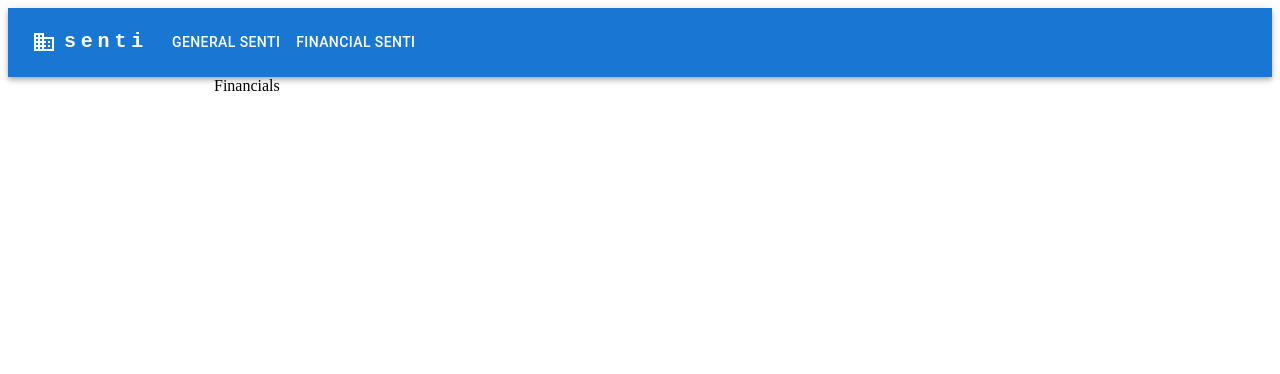
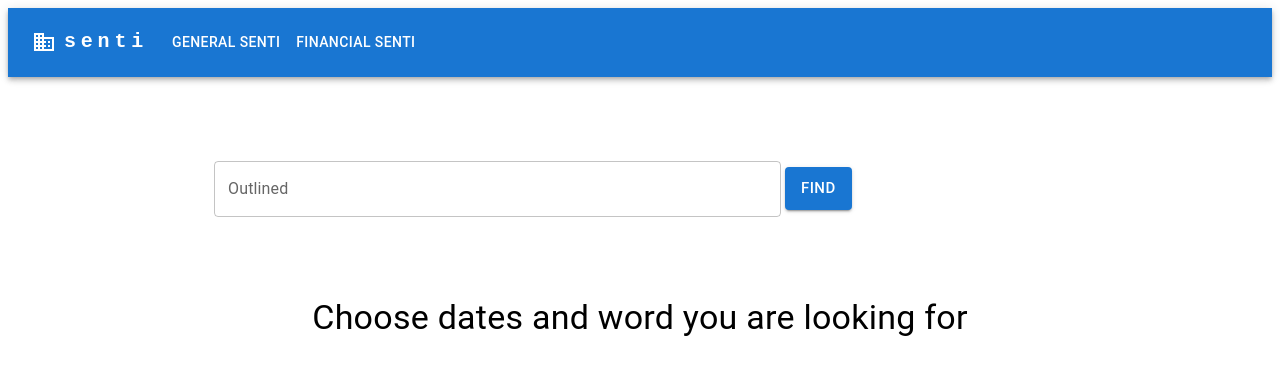
Before and after one commit to bohdangarchu/senti, a React app in the folder frontend/: page /financial in a window 1280 px wide. Shown: the top 374 px of the page. Built offline with nearby package versions, Linux system fonts and the light colour scheme; the HTML template or start-up script is replaced by a standard one.

Commit message:
routing&refactoring for rouiting&financials

```diff
--- a/frontend/src/App.js
+++ b/frontend/src/App.js
@@ -4,6 +4,7 @@ import Financials from "./pages/Financials";
 import Header from "./components/Header";
 import { Container } from "@mui/material/";
 import { Routes, Route } from "react-router-dom";
+import NotFound from "./pages/NotFound";
 
 export default function App() {
   return (
@@ -13,6 +14,7 @@ export default function App() {
         <Routes>
           <Route path="/" element={<General />} />
           <Route path="/financial" element={<Financials />} />
+          <Route path="*" element={<NotFound />} />
         </Routes>
       </Container>
     </>
--- a/frontend/src/components/RangeDatePicker.js
+++ b/frontend/src/components/RangeDatePicker.js
@@ -1,5 +1,5 @@
 import * as React from "react";
-import { Box, TextField, Grid, Button } from "@mui/material/";
+import { TextField, Grid, Button } from "@mui/material/";
 import { useState } from "react";
 import FromDatePicker from "./FromDatePicker";
 import ToDatePicker from "./ToDatePicker";
@@ -22,14 +22,7 @@ export default function RangeDatePicker(props) {
   }
 
   return (
-    <Grid
-      my={10}
-      container
-      spacing={0.5}
-      direction="row"
-      justifyContent="center"
-      alignItems="center"
-    >
+    <Grid my={10} container spacing={0.5} alignItems="center">
       <Grid item xs={6} lg={4}>
         <TextField
           fullWidth
@@ -48,9 +41,19 @@ export default function RangeDatePicker(props) {
       <Grid item xs={3} lg={3}>
         <ToDatePicker onDateSelect={handleDateSelect} />
       </Grid>
-      <Grid item xs={6} lg={2}>
+      <Grid
+        item
+        xs={6}
+        lg={2}
+        sx={{
+          display: "flex",
+          flexDirection: "row",
+          justifyContent: "center",
+        }}
+      >
         <Button
           variant="contained"
+          size="large"
           onClick={() => props.onRangeSelect(fromDate, toDate, sentiWord)}
         >
           Generate
--- /dev/null
+++ b/frontend/src/components/StockPicker.js
@@ -0,0 +1,42 @@
+import React, { useState } from "react";
+import { Grid, TextField, Button } from "@mui/material/";
+function StockPicker() {
+  const [companyName, setCompanyName] = useState("");
+  console.log(companyName);
+  return (
+    <Grid my={10} container spacing={0.5} direction="row" alignItems="center">
+      <Grid item xs={8} lg={8}>
+        <TextField
+          fullWidth
+          id="outlined-basic"
+          label="Outlined"
+          variant="outlined"
+          value={companyName}
+          onChange={(e) => {
+            setCompanyName(e.target.value);
+          }}
+        />
+      </Grid>
+      <Grid
+        item
+        xs={4}
+        lg={1}
+        sx={{
+          display: "flex",
+          flexDirection: "row",
+          justifyContent: "start",
+        }}
+      >
+        <Button
+          variant="contained"
+          size="large"
+          onClick={() => console.log(companyName)}
+        >
+          Find
+        </Button>
+      </Grid>
+    </Grid>
+  );
+}
+
+export default StockPicker;
--- a/frontend/src/pages/Financials.js
+++ b/frontend/src/pages/Financials.js
@@ -1,7 +1,32 @@
 import React from "react";
-
+import { Grid, Typography, Box } from "@mui/material/";
+import StockPicker from "../components/StockPicker";
 function Financials() {
-  return <div>Financials</div>;
+  return (
+    <Grid container>
+      <Grid
+        item
+        xs={12}
+        sx={{ dispaly: "flex", justifyContent: "center", border: "1" }}
+      >
+        <StockPicker />
+      </Grid>
+      <Grid item xs={12}>
+        <Typography variant="h4" align="center" gutterBottom>
+          Choose dates and word you are looking for
+        </Typography>
+        <Box
+          sx={{ display: "flex" }}
+          direction="row"
+          justifyContent="center"
+          alignItems="center"
+          mt={5}
+        >
+          {/* {loading && <CircularProgress size={100} />} */}
+        </Box>
+      </Grid>
+    </Grid>
+  );
 }
 
 export default Financials;
--- a/frontend/src/pages/Generals.js
+++ b/frontend/src/pages/Generals.js
@@ -6,6 +6,24 @@ import RangeDatePicker from "../components/RangeDatePicker";
 import useFetch from "../hooks/useFetch";
 import { Line, getElementAtEvent } from "react-chartjs-2";
 import { options } from "../components/options";
+import {
+  Chart,
+  LineController,
+  LineElement,
+  PointElement,
+  LinearScale,
+  Title,
+  CategoryScale,
+} from "chart.js";
+
+Chart.register(
+  LineController,
+  LineElement,
+  PointElement,
+  LinearScale,
+  Title,
+  CategoryScale
+);
 
 export default function Generals() {
   const [fetchData, setFetchData] = useState([]);
--- /dev/null
+++ b/frontend/src/pages/NotFound.js
@@ -0,0 +1,36 @@
+import React from "react";
+import { Box, Button, Container, Typography } from "@mui/material";
+import Grid from "@mui/material/Grid";
+
+export default function NotFound() {
+  return (
+    <Box
+      sx={{
+        display: "flex",
+        justifyContent: "center",
+        alignItems: "center",
+        minHeight: "100vh",
+      }}
+    >
+      <Container maxWidth="md">
+        <Grid container spacing={2}>
+          <Grid xs={6}>
+            <Typography variant="h1">404</Typography>
+            <Typography variant="h6">
+              The page you’re looking for doesn’t exist.
+            </Typography>
+            <Button variant="contained">Back Home</Button>
+          </Grid>
+          <Grid xs={6}>
+            <img
+              src="https://cdn.pixabay.com/photo/2017/03/09/12/31/error-2129569__340.jpg"
+              alt=""
+              width={500}
+              height={250}
+            />
+          </Grid>
+        </Grid>
+      </Container>
+    </Box>
+  );
+}
--- a/frontend/templates/frontend/index.html
+++ b/frontend/templates/frontend/index.html
@@ -16,7 +16,7 @@
     <div id="app"></div>
   </div>
 
-  <script src="{% static "frontend/main.js" %}"></script>
+  <script src="{% static "frontend/mainapp.js" %}"></script>
 </body>
 
 <style>
--- a/frontend/webpack.config.js
+++ b/frontend/webpack.config.js
@@ -5,7 +5,7 @@ module.exports = {
   entry: "./src/index.js",
   output: {
     path: path.resolve(__dirname, "./static/frontend"),
-    filename: "main.js",
+    filename: "mainapp.js",
   },
   module: {
     rules: [
```
Also changed, not shown: frontend/assets/senti_logo.png (deleted), 1 other file (tests, documents, lock files or other folders).
